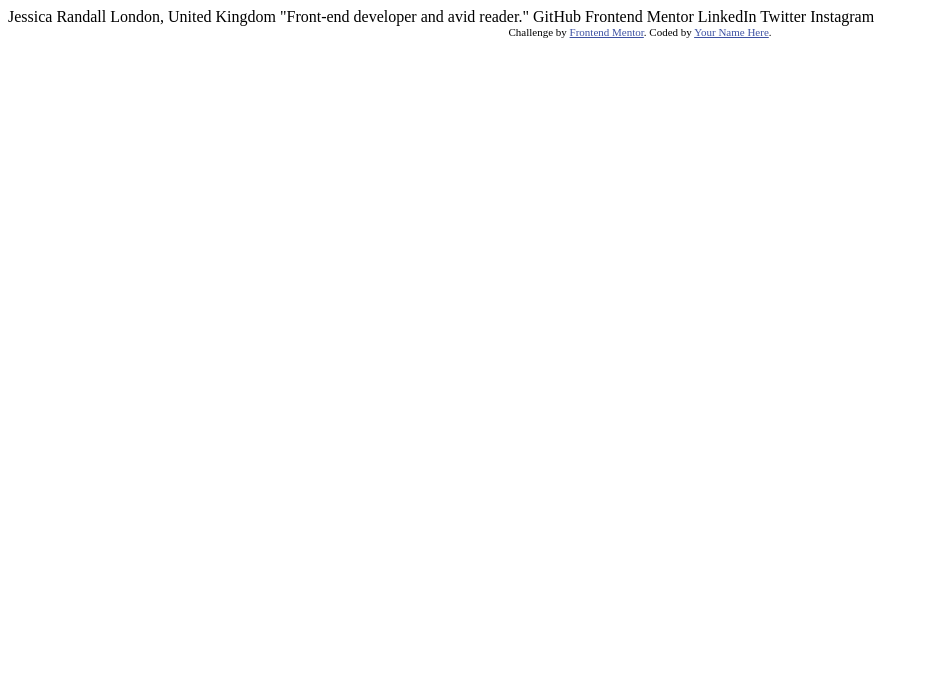
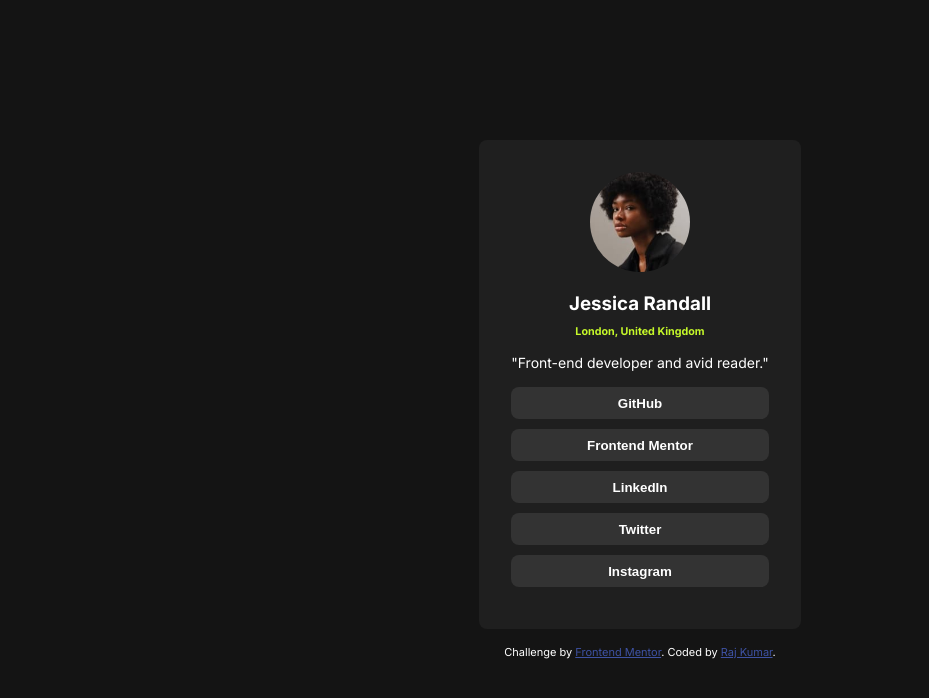
Before and after one commit to RajKumar-612/social-links-profile, a plain HTML site: page index.html in a window 1280 px wide. Shown: the whole page, without its empty margins (0-929 px from the left). Drawn offline with Linux system fonts and the light colour scheme.

Commit message:
html and css changes

```diff
--- a/index.html
+++ b/index.html
@@ -1,34 +1,39 @@
 <!DOCTYPE html>
 <html lang="en">
   <head>
-  <meta charset="UTF-8">
-  <meta name="viewport" content="width=device-width, initial-scale=1.0"> <!-- displays site properly based on user's device -->
+    <meta charset="UTF-8" />
+    <meta name="viewport" content="width=device-width, initial-scale=1.0" />
+    <!-- displays site properly based on user's device -->
 
-  <link rel="icon" type="image/png" sizes="32x32" href="./assets/images/favicon-32x32.png">
+    <link
+      rel="icon"
+      type="image/png"
+      sizes="32x32"
+      href="./assets/images/favicon-32x32.png"
+    />
 
     <title>Frontend Mentor | Social links profile</title>
-
-  <!-- Feel free to remove these styles or customise in your own stylesheet 👍 -->
-  <style>
-    .attribution { font-size: 11px; text-align: center; }
-    .attribution a { color: hsl(228, 45%, 44%); }
-  </style>
+    <link rel="stylesheet" href="styles.css" />
   </head>
   <body>
-
-  Jessica Randall
-  London, United Kingdom
-  "Front-end developer and avid reader."
-
-  GitHub
-  Frontend Mentor
-  LinkedIn
-  Twitter
-  Instagram
-
+    <div class="container">
+      <img src="assets/images/avatar-jessica.jpeg" href="jessica image" />
+      <h3>Jessica Randall</h3>
+      <h6>London, United Kingdom</h6>
+      <p>"Front-end developer and avid reader."</p>
+      <ul type="none">
+        <li><input type="button" value="GitHub" /></li>
+        <li><input type="button" value="Frontend Mentor" /></li>
+        <li><input type="button" value="LinkedIn" /></li>
+        <li><input type="button" value="Twitter" /></li>
+        <li><input type="button" value="Instagram" /></li>
+      </ul>
+    </div>
     <div class="attribution">
-    Challenge by <a href="https://www.frontendmentor.io?ref=challenge" target="_blank">Frontend Mentor</a>.
-    Coded by <a href="#">Your Name Here</a>.
+      Challenge by
+      <a href="https://www.frontendmentor.io?ref=challenge" target="_blank"
+        >Frontend Mentor</a
+      >. Coded by <a href="#">Raj Kumar</a>.
     </div>
   </body>
 </html>
--- /dev/null
+++ b/styles.css
@@ -0,0 +1,67 @@
+@import url("https://fonts.googleapis.com/css2?family=Inter:wght@400;600;700&display=swap");
+* {
+  box-sizing: border-box;
+  padding: 0px;
+  margin: 0px;
+}
+body {
+  background-color: hsl(0, 0%, 8%);
+  display: flex;
+  flex-direction: column;
+  justify-content: center;
+  align-items: center;
+  align-content: center;
+  height: calc(100vh - 1px);
+  font-family: "Inter", sans-serif;
+  text-align: center;
+}
+.container {
+  background-color: hsl(0, 0%, 12%);
+  padding: 2rem;
+  border-radius: 0.5rem;
+  margin-bottom: 1rem;
+}
+img {
+  border-radius: 50%;
+  height: 100px;
+  width: 100px;
+  margin-bottom: 1rem;
+}
+h3 {
+  color: hsl(0, 0%, 100%);
+  margin-bottom: 0.625rem;
+}
+h6 {
+  color: hsl(75, 94%, 57%);
+  margin-bottom: 1rem;
+}
+p {
+  color: hsl(0, 0%, 100%);
+  margin-bottom: 1rem;
+  font-size: 14px;
+}
+li {
+  margin-bottom: 0.625rem;
+}
+input:hover {
+  background-color: hsl(75, 94%, 57%);
+  color: hsl(0, 0%, 20%);
+}
+input {
+  background-color: hsl(0, 0%, 20%);
+  color: hsl(0, 0%, 100%);
+  display: block;
+  font-weight: bold;
+  width: 100%;
+  height: 2rem;
+  border-radius: 0.5rem;
+  border: none;
+}
+.attribution {
+  font-size: 11px;
+  text-align: center;
+  color: hsl(0, 0%, 100%);
+}
+.attribution a {
+  color: hsl(228, 45%, 44%);
+}
```
Lines whose indentation alone changed are shown as unchanged.
